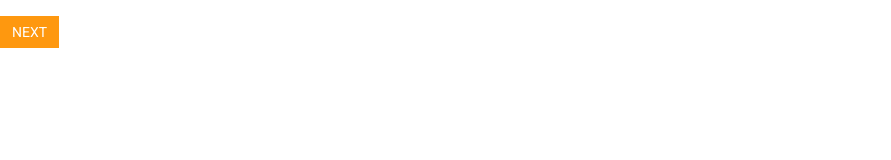
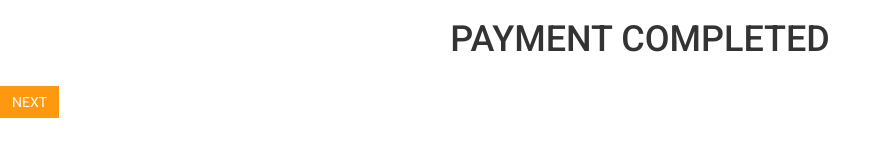
Before and after one commit to shahroshni/eshopper, a plain HTML site: page payment.html in a window 1280 px wide. Shown: the whole page, without its empty margins (0-891 px from the left). Drawn offline with Linux system fonts and the light colour scheme.

Commit message:
Update payment.html

```diff
--- a/payment.html
+++ b/payment.html
@@ -33,6 +33,7 @@
 </head>
 
 <body>
+	<center><h1> PAYMENT COMPLETED </h1></center>
     <a class="btn btn-primary" href="thankyou.html">NEXT</a>
  </body>
 </html>
```
